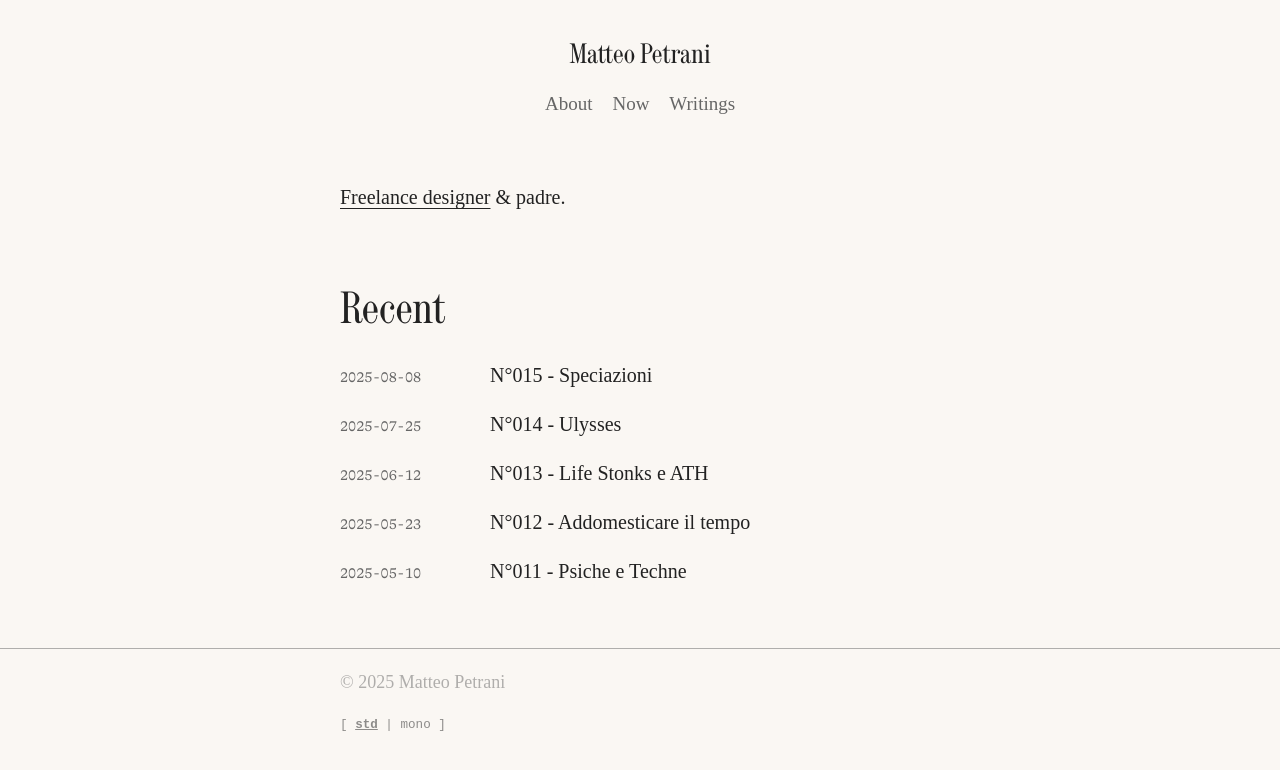
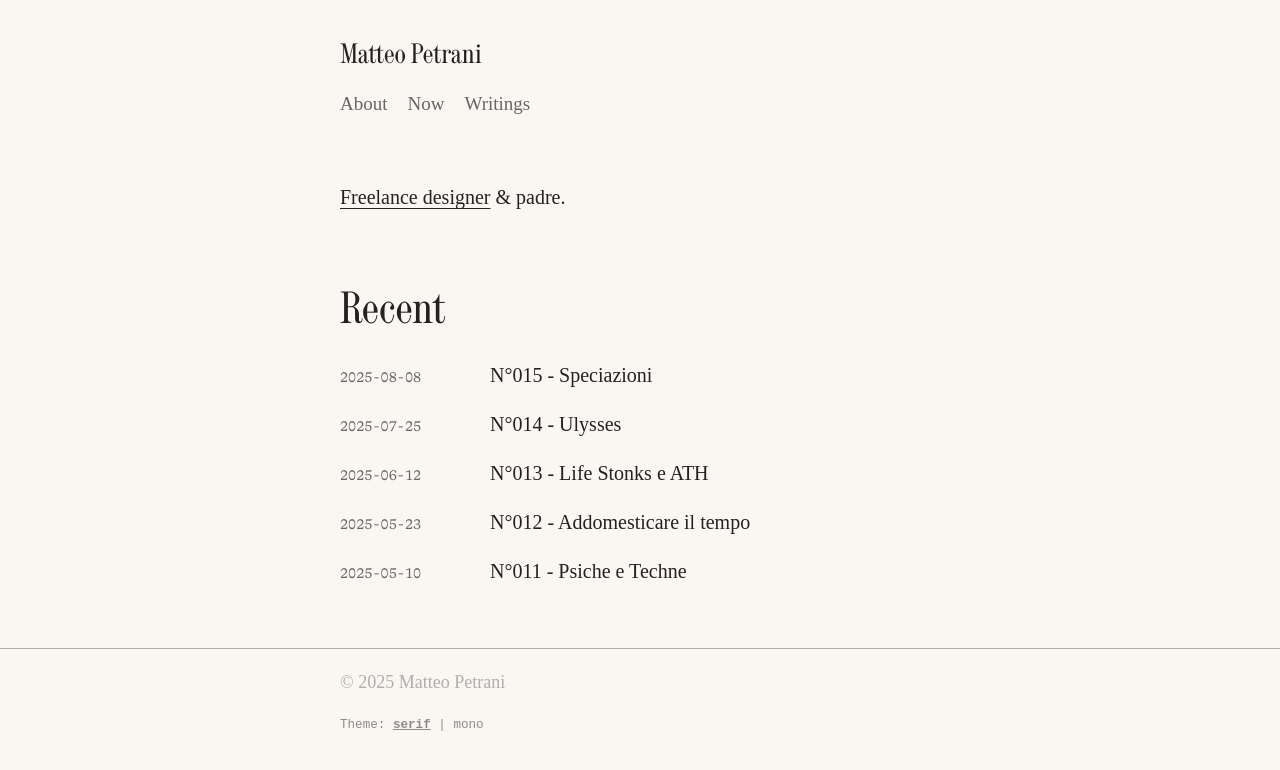
Before and after one commit to matteopetrani/matteopetrani.github.io, a Jekyll site: the page built from index.md, in a window 1280 px wide. Shown: the top 770 px of the page. Built offline with Jekyll 4.4.1, drawn with Linux system fonts in a browser that asks for light colours; some web fonts are replaced.

Commit message:
alignments

```diff
--- a/_layouts/default.html
+++ b/_layouts/default.html
@@ -40,8 +40,8 @@
     <div class="wrapper">
       <p>© {{ site.time | date: '%Y' }} {{ site.title | escape }}</p>
       <div class="theme-switcher">
-        [ <button id="theme-std" class="theme-btn active">std</button> | <button id="theme-mono"
-          class="theme-btn">mono</button> ]
+        <span>Theme:</span> <button id="theme-std" class="theme-btn active">serif</button> | <button id="theme-mono"
+          class="theme-btn">mono</button>
       </div>
     </div>
   </footer>
--- a/assets/css/main.css
+++ b/assets/css/main.css
@@ -84,7 +84,7 @@ a:hover {
 .site-header .wrapper {
   display: flex;
   flex-direction: column;
-  align-items: center;
+  align-items: flex-start;
 }
 
 .site-title {
```
Also changed, not shown: index.md (line endings or trailing spaces).
